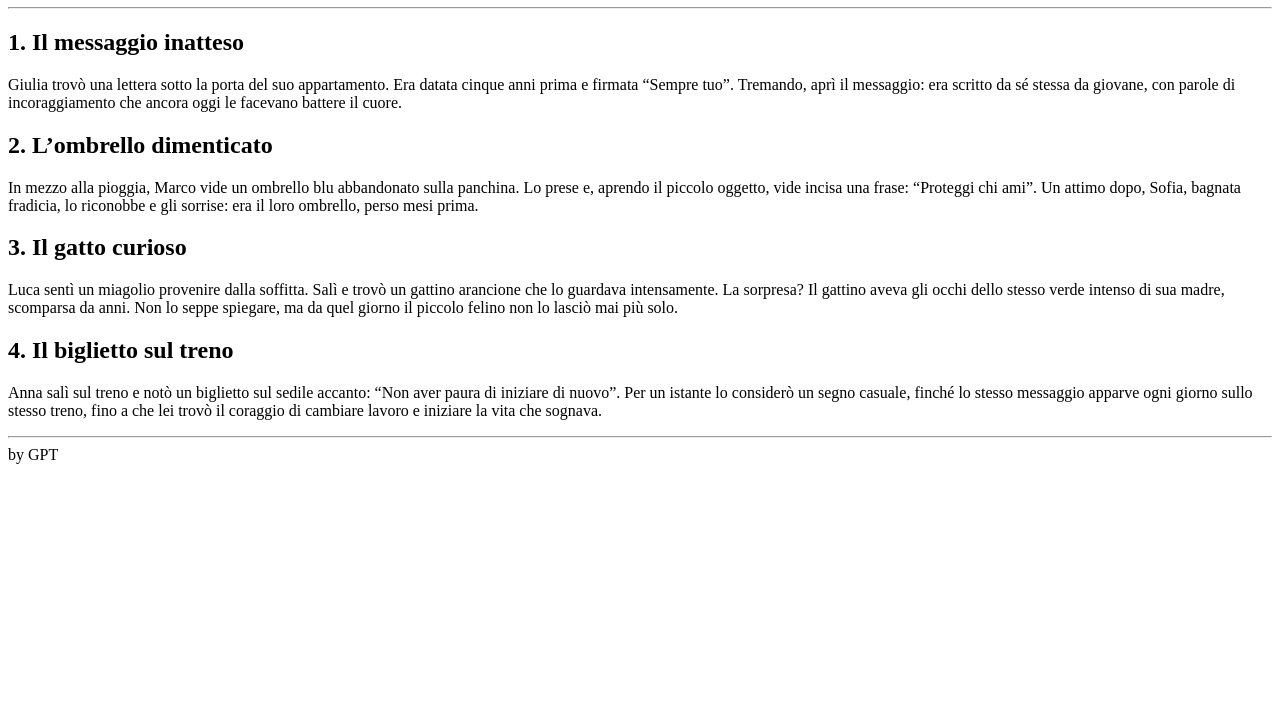
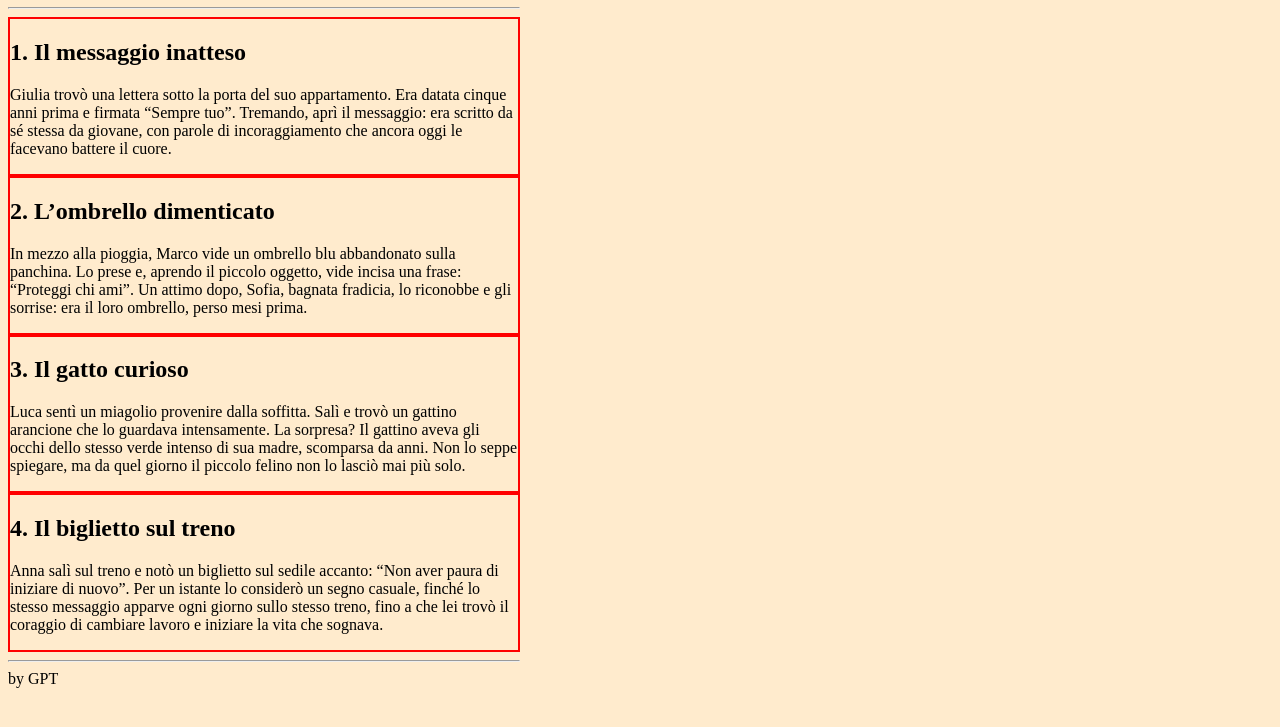
Before and after one commit to rAel-Ael/htmlcss-wireframe, a plain HTML site: page index.html in a window 1280 px wide. Shown: the part 73-800 px from the top of the page. Drawn offline with Linux system fonts and the light colour scheme.

Commit message:
work in progress: delimitato il testo e aggiunti i bordi

```diff
--- a/index.html
+++ b/index.html
@@ -3,6 +3,7 @@
 <head>
     <meta charset="UTF-8">
     <meta name="viewport" content="width=device-width, initial-scale=1.0">
+    <link rel="stylesheet" href="style.css">
     <title>wireframe</title>
 </head>
 <body>
@@ -10,34 +11,34 @@
         <h1>4 storie molto brevi di chat GPT</h1>
     </header>
    <hr>
-   <section>
+   <section class="bordo">
        <h2>1. Il messaggio inatteso </h2>
        <p>
         Giulia trovò una lettera sotto la porta del suo appartamento. Era datata cinque anni prima e firmata “Sempre tuo”.
         Tremando, aprì il messaggio: era scritto da sé stessa da giovane, con parole di incoraggiamento che ancora oggi le facevano battere il cuore.
        </p>
    </section>
-   <section>
+   <section class="bordo">
        <h2>2. L’ombrello dimenticato</h2>
        <p>
         In mezzo alla pioggia, Marco vide un ombrello blu abbandonato sulla panchina. Lo prese e, aprendo il piccolo oggetto, vide incisa una frase: “Proteggi chi ami”.
         Un attimo dopo, Sofia, bagnata fradicia, lo riconobbe e gli sorrise: era il loro ombrello, perso mesi prima.
        </p>
     </section>
-    <section>
+    <section class="bordo">
         <h2>3. Il gatto curioso</h2>
         <p>
             Luca sentì un miagolio provenire dalla soffitta. Salì e trovò un gattino arancione che lo guardava intensamente.
             La sorpresa? Il gattino aveva gli occhi dello stesso verde intenso di sua madre, scomparsa da anni. Non lo seppe spiegare, ma da quel giorno il piccolo felino non lo lasciò mai più solo.
         </p>
     </section>
-    <section>
+    <section class="bordo">
        <h2>4. Il biglietto sul treno</h2>
        <p>
         Anna salì sul treno e notò un biglietto sul sedile accanto: “Non aver paura di iniziare di nuovo”.
         Per un istante lo considerò un segno casuale, finché lo stesso messaggio apparve ogni giorno sullo stesso treno, fino a che lei trovò il coraggio di cambiare lavoro e iniziare la vita che sognava.
        </p>
-   </section>
+    </section>
    <hr>
     <footer>
         by GPT
--- /dev/null
+++ b/style.css
@@ -0,0 +1,11 @@
+body {
+    width: 512px;
+    border: 2px ;
+    background-color: blanchedalmond;
+}
+.bordo {
+    border: 2px solid red;
+    padding: 15px solid red;
+
+
+}
```
